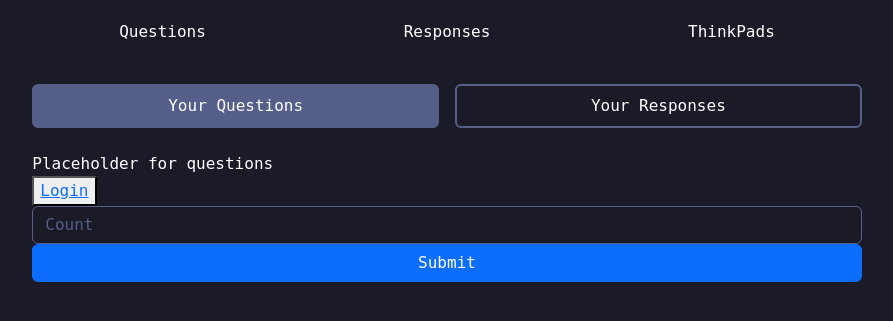
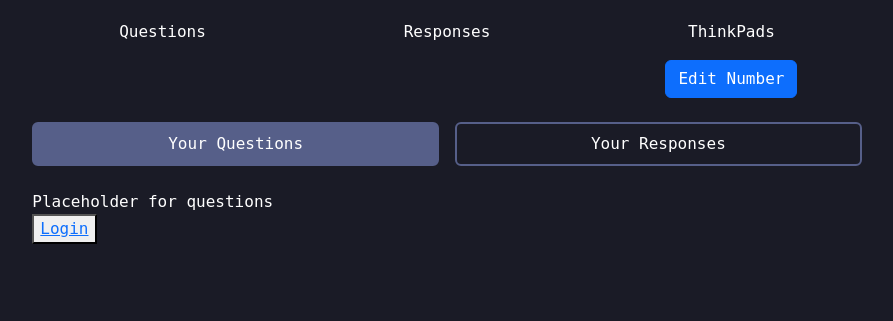
Before and after one commit to K-Straiton/CITS3403-Project, a Flask app: page /profile in a window 1280 px wide. Shown: the part 160-481 px from the top of the page, without its empty margins (193-1086 px from the left). Run offline with Flask 3, Linux system fonts and the light colour scheme.

Commit message:
Add form to a modal

```diff
--- a/app/static/style.css
+++ b/app/static/style.css
@@ -132,3 +132,8 @@ body {
     background-color: var(--tokyoNight-comments);
     color: white;
 }
+
+.modal-content {
+    background-color: var(--tokyoNight-background);
+    color: white;
+}
--- a/app/templates/profile.html
+++ b/app/templates/profile.html
@@ -1,11 +1,16 @@
 <!DOCTYPE html>
 <html lang="en">
   <head>
-        <meta charset="UTF-8">
-        <meta name="viewport" content="width=device-width, initial-scale=1">
+    <meta charset="UTF-8" />
+    <meta name="viewport" content="width=device-width, initial-scale=1" />
     <title>ThinkMad Profile</title>
-        <link href="https://cdn.jsdelivr.net/npm/bootstrap@5.3.3/dist/css/bootstrap.min.css" rel="stylesheet" integrity="sha384-QWTKZyjpPEjISv5WaRU9OFeRpok6YctnYmDr5pNlyT2bRjXh0JMhjY6hW+ALEwIH" crossorigin="anonymous">
-        <link href="../static/style.css" rel="stylesheet">
+    <link
+      href="https://cdn.jsdelivr.net/npm/bootstrap@5.3.3/dist/css/bootstrap.min.css"
+      rel="stylesheet"
+      integrity="sha384-QWTKZyjpPEjISv5WaRU9OFeRpok6YctnYmDr5pNlyT2bRjXh0JMhjY6hW+ALEwIH"
+      crossorigin="anonymous"
+    />
+    <link href="../static/style.css" rel="stylesheet" />
   </head>
   <body>
     <div class="container-fluid">
@@ -14,7 +19,12 @@
           <div class="rounded">
             <div class="row">
               <div>
-                                <h1 class="text-center" id="profileUsername">{{name}} <small class="text-muted" id="profilePronouns">({{pronouns}})</small></h1>
+                <h1 class="text-center" id="profileUsername">
+                  {{name}}
+                  <small class="text-muted" id="profilePronouns"
+                    >({{pronouns}})</small
+                  >
+                </h1>
               </div>
             </div>
             <div class="mt-4 row justify-content-center">
@@ -26,42 +36,121 @@
                 <p class="text-center text-green fs-4 fw-bolder">0</p>
                 <p class="text-center">Responses</p>
               </div>
-                            <div class="col">
-                                <p class="text-center text-red fs-4 fw-bolder"> {{thinkpads}}</p>
-                                <p class="text-center">ThinkPads</p>
+              <div class="col text-center">
+                <p class=" text-red fs-4 fw-bolder">{{thinkpads}}</p>
+                <p>ThinkPads</p>
+
+                <button
+                  type="button"
+                  class="btn btn-primary"
+                  data-bs-toggle="modal"
+                  data-bs-target="#editThinkPadCount"
+                >
+                  Edit Number
+                </button>
+              </div>
+            </div>
+
+            <div
+              class="modal fade"
+              id="editThinkPadCount"
+              tabindex="-1"
+              aria-labelledby="editThinkPadCount"
+              aria-hidden="true"
+            >
+              <div class="modal-dialog">
+                <div class="modal-content">
+                  <div class="modal-header">
+                    <h5 class="modal-title" id="editThinkPadCount">
+                      Edit number of ThinkPads
+                    </h5>
+                    <button
+                      type="button"
+                      class="btn-close btn-close-white white"
+                      data-bs-dismiss="modal"
+                      aria-label="Close"
+
+                    ></button>
+                  </div>
+                  <div class="modal-body">
+                    <form name="editCount" action="" method="post">
+                      {{form.count(placeholder="Count", size=8,
+                      class="form-control", id="signUpUsername")}}
+                      {{form.editCount(type="submit", class="btn btn-primary
+                      w-100 d-grid")}}
+                    </form>
+                  </div>
+                </div>
               </div>
             </div>
 
             <div class="profileTabs">
-                            <ul class="nav nav-pills nav-fill my-4 flex-column flex-sm-row" id="pills-tab" role="tablist">
+              <ul
+                class="nav nav-pills nav-fill my-4 flex-column flex-sm-row"
+                id="pills-tab"
+                role="tablist"
+              >
                 <li class="nav-item pe-sm-2" role="presentation">
-                                    <button class="nav-link active" id="profileQestionsTab" data-bs-toggle="pill" data-bs-target="#profileQuestionsContent" type="button" role="tab" aria-controls="pills-questions" aria-selected="true">Your Questions</button>
+                  <button
+                    class="nav-link active"
+                    id="profileQestionsTab"
+                    data-bs-toggle="pill"
+                    data-bs-target="#profileQuestionsContent"
+                    type="button"
+                    role="tab"
+                    aria-controls="pills-questions"
+                    aria-selected="true"
+                  >
+                    Your Questions
+                  </button>
                 </li>
                 <li class="nav-item ps-sm-2" role="presentation">
-                                    <button class="nav-link" id="profileResponsesTab" data-bs-toggle="pill" data-bs-target="#profileResponsesContent" type="button" role="tab" aria-controls="pills-prof" aria-selected="false">Your Responses</button>
+                  <button
+                    class="nav-link"
+                    id="profileResponsesTab"
+                    data-bs-toggle="pill"
+                    data-bs-target="#profileResponsesContent"
+                    type="button"
+                    role="tab"
+                    aria-controls="pills-prof"
+                    aria-selected="false"
+                  >
+                    Your Responses
+                  </button>
                 </li>
               </ul>
               <div class="tab-content" id="pills-tabContent">
-                                <div class="tab-pane fade show active" id="profileQuestionsContent" role="tabpanel">Placeholder for questions</div>
-                                <div class="tab-pane fade" id="profileResponsesContent" role="tabpanel">Placeholder for responses</div>
+                <div
+                  class="tab-pane fade show active"
+                  id="profileQuestionsContent"
+                  role="tabpanel"
+                >
+                  Placeholder for questions
+                </div>
+                <div
+                  class="tab-pane fade"
+                  id="profileResponsesContent"
+                  role="tabpanel"
+                >
+                  Placeholder for responses
+                </div>
               </div>
             </div>
 
             <div>
               {% if current_user.is_anonymous %}
-                            <button><a href="{{ url_for('login') }}">Login</a>
-                            {% else %}</button>
-                            <button><a href="{{ url_for('logout') }}">Logout</a>
-                            {% endif %}</button>
-                        </div>
-                        <form name="editCount" action="" method="post">
-                            {{form.count(placeholder="Count", size=8, class="form-control", id="signUpUsername")}}
-                            {{form.editCount(type="submit", class="btn btn-primary w-100 d-grid")}}
-                        </form>
+              <button>
+                <a href="{{ url_for('login') }}">Login</a> {% else %}
+              </button>
+              <button>
+                <a href="{{ url_for('logout') }}">Logout</a> {% endif %}
+              </button>
             </div>
           </div>
         </div>
       </div>
+    </div>
+
     <script
       src="https://cdn.jsdelivr.net/npm/bootstrap@5.2.3/dist/js/bootstrap.bundle.min.js"
       integrity="sha384-kenU1KFdBIe4zVF0s0G1M5b4hcpxyD9F7jL+jjXkk+Q2h455rYXK/7HAuoJl+0I4"
```
Lines whose indentation alone changed are shown as unchanged.
